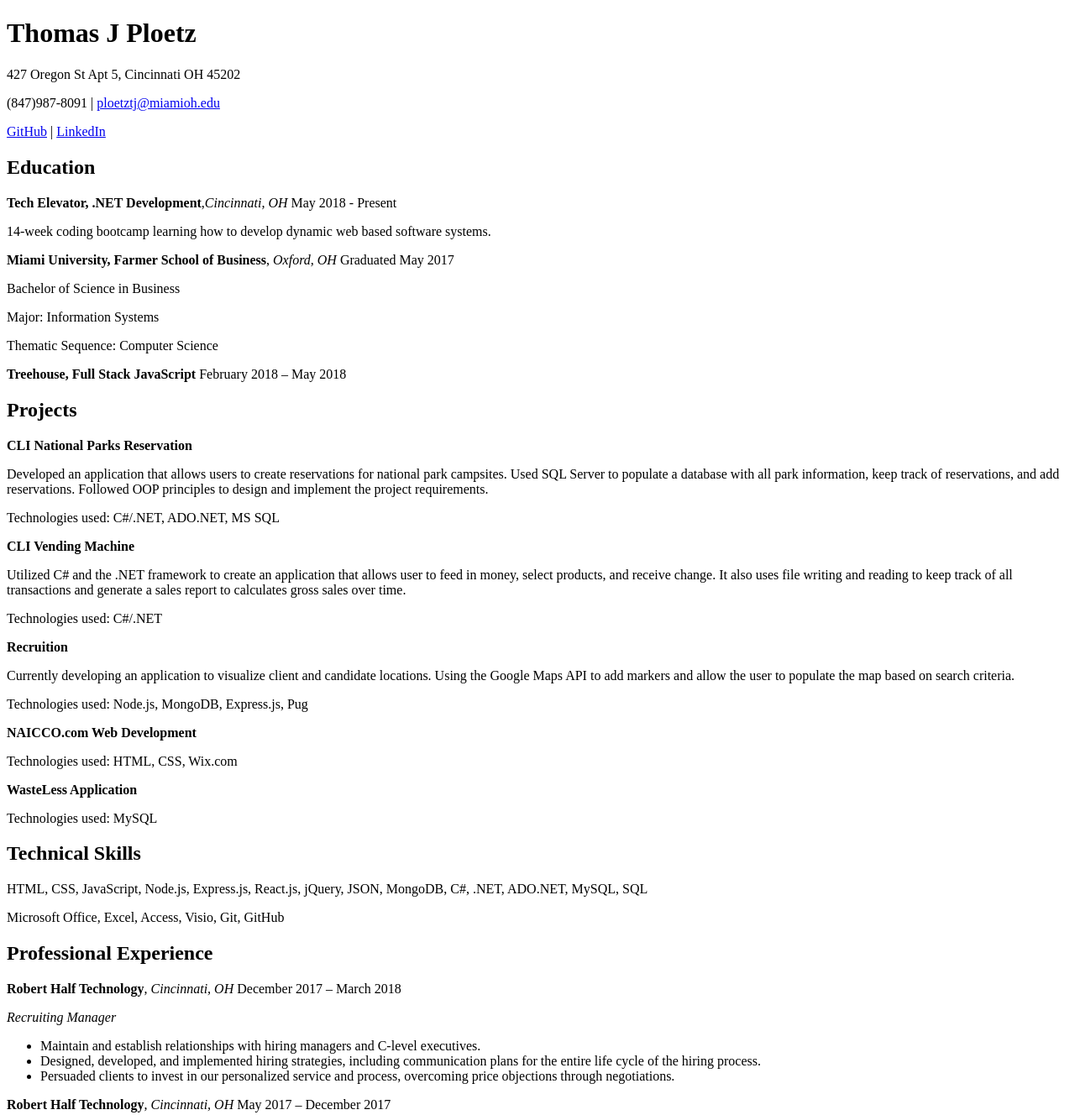
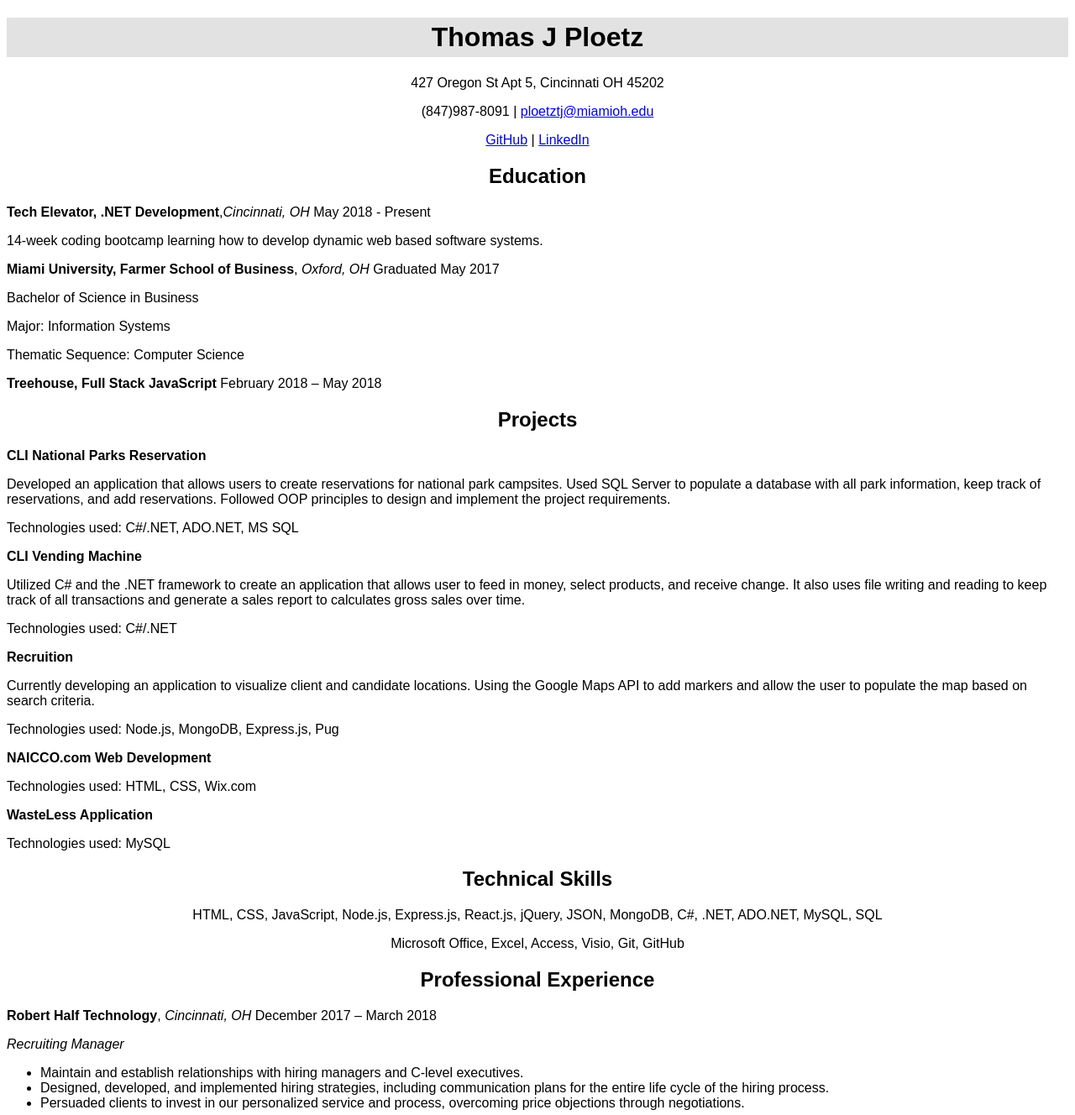
Before and after one commit to tomploetz/tomploetz.github.io, a plain HTML site: page resume.html in a window 1280 px wide. Shown: the top 1328 px of the page at 84% size. Drawn offline with Linux system fonts and the light colour scheme.

```diff
--- a/resume.css
+++ b/resume.css
@@ -15,3 +15,11 @@ h1 {
 .section-title {
     text-transform: capitalize;
 }
+
+.header {
+    text-align: center;
+}
+
+.date {
+    text-align: right;
+}
--- a/resume.html
+++ b/resume.html
@@ -4,13 +4,17 @@
     <meta charset="utf-8">
     <title>Tom Ploetz' Resume</title>
     <meta name="viewport" content="width=device-width, initial-scale=1.0">
+    <link rel="stylesheet" href="resume.css">
 </head>
+
 <body>
+    <div class="header">
         <h1><strong>Thomas J Ploetz</strong></h1>
             <p>427 Oregon St Apt 5, Cincinnati OH 45202</p>
             <p>(847)987-8091 | <a href="mailto:ploetztj@miamioh.edu">ploetztj@miamioh.edu</a></p>
             <p><a href="https://github.com/tomploetz">GitHub</a> | <a href="https://www.linkedin.com/in/tomploetz">LinkedIn</a></p>
-    <h2><strong>Education</strong></h2>
+    </div>
+    <h2 class="header"><strong>Education</strong></h2>
         <p><strong>Tech Elevator, .NET Development</strong>,<em>Cincinnati, OH</em> May 2018 - Present</p>
         <p>14-week coding bootcamp learning how to develop dynamic web based software systems.</p>
         <p><strong>Miami University, Farmer School of Business</strong>, <em>Oxford, OH </em> Graduated May 2017</p>
@@ -18,7 +22,7 @@
         <p>Major: Information Systems</p>
         <p>Thematic Sequence: Computer Science</p>
         <p><strong>Treehouse, Full Stack JavaScript </strong>February 2018 &ndash; May 2018</p>
-    <h2><strong>Projects</strong></h2>
+    <h2 class="header"><strong>Projects</strong></h2>
         <p><strong>CLI National Parks Reservation</strong></p>
         <p>Developed an application that allows users to create reservations for national park campsites. Used SQL Server to populate a database with all park information, keep track of reservations, and add reservations. Followed OOP principles to design and implement the project requirements.</p>
         <p>Technologies used: C#/.NET, ADO.NET, MS SQL</p>
@@ -32,10 +36,13 @@
         <p>Technologies used: HTML, CSS, Wix.com</p>
         <p><strong>WasteLess Application</strong></p>
         <p>Technologies used: MySQL</p>
-    <h2><strong>Technical Skills</strong></h2>
+    <div class="header">
+        <h2 class="header"><strong>Technical Skills</strong></h2>
             <p>HTML, CSS, JavaScript, Node.js, Express.js, React.js, jQuery, JSON, MongoDB, C#, .NET, ADO.NET, MySQL, SQL</p>
             <p>Microsoft Office, Excel, Access, Visio, Git, GitHub</p>
-    <h2><strong>Professional Experience</strong></h2>
+    </div>
+
+    <h2 class="header"><strong>Professional Experience</strong></h2>
         <p><strong>Robert Half Technology</strong>, <em>Cincinnati, OH</em> December 2017 &ndash; March 2018</p>
         <p><em>Recruiting Manager</em></p>
         <ul>
```
Also changed, not shown: index.html (+1 -0 lines). Lines whose indentation alone changed are shown as unchanged.
